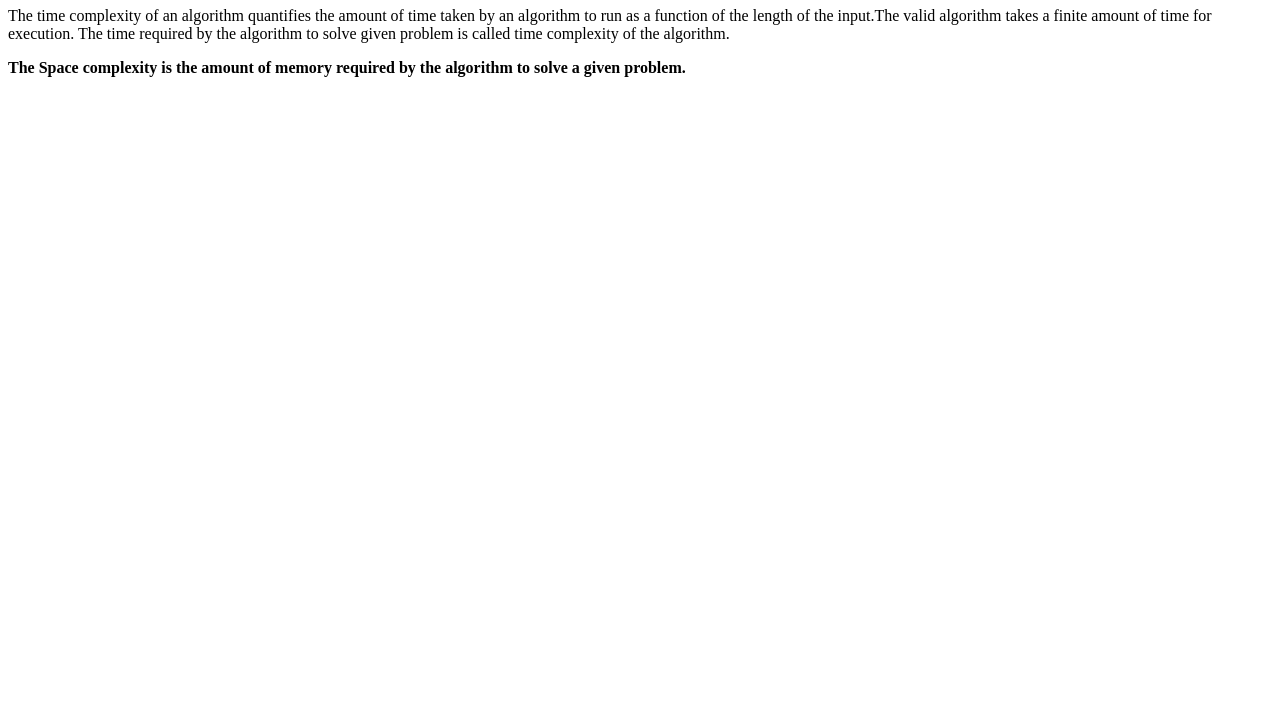
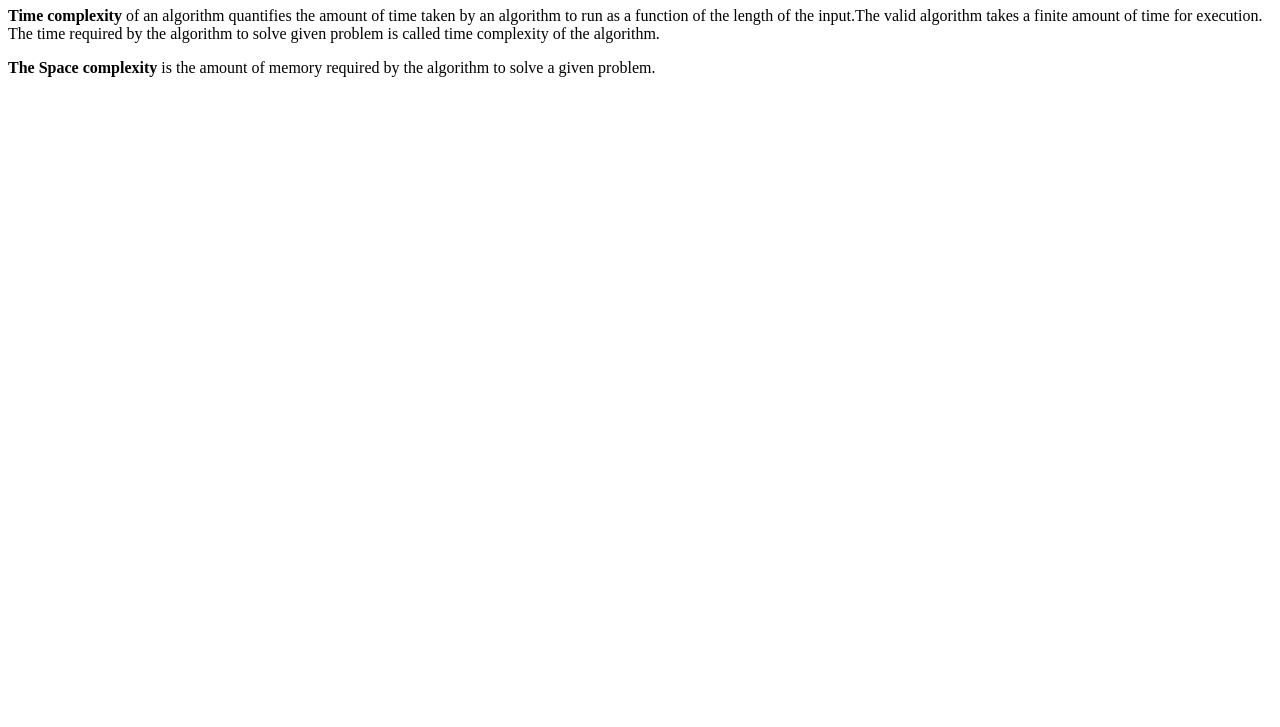
Before and after one commit to acciojob/time-and-space-complexity-Rudranil8, a website: page main.html in a window 1280 px wide. Shown: the part 73-800 px from the top of the page. Drawn offline with Linux system fonts and the light colour scheme.

Commit message:
created a submission

```diff
--- a/main.html
+++ b/main.html
@@ -8,8 +8,8 @@
 
 <body>
 	<h1>Time Complexity and Space Complexity</h1>
-	<p>The time complexity of an algorithm quantifies the amount of time taken by an algorithm to run as a function of the length of the input.The valid algorithm takes a finite amount of time for execution. The time required by the algorithm to solve given problem is called time complexity  of the algorithm.</p>
-	<p><b>The Space complexity is the amount of memory required by the algorithm to solve a given problem.</b></p>
+	<p><b>Time complexity</b> of an algorithm quantifies the amount of time taken by an algorithm to run as a function of the length of the input.The valid algorithm takes a finite amount of time for execution. The time required by the algorithm to solve given problem is called time complexity  of the algorithm.</p>
+	<p><b>The Space complexity</b> is the amount of memory required by the algorithm to solve a given problem.</p>
 	<!-- the entire body must be written by student -->
     <script type="text/javascript" src="./script.js">
 </script>
```
